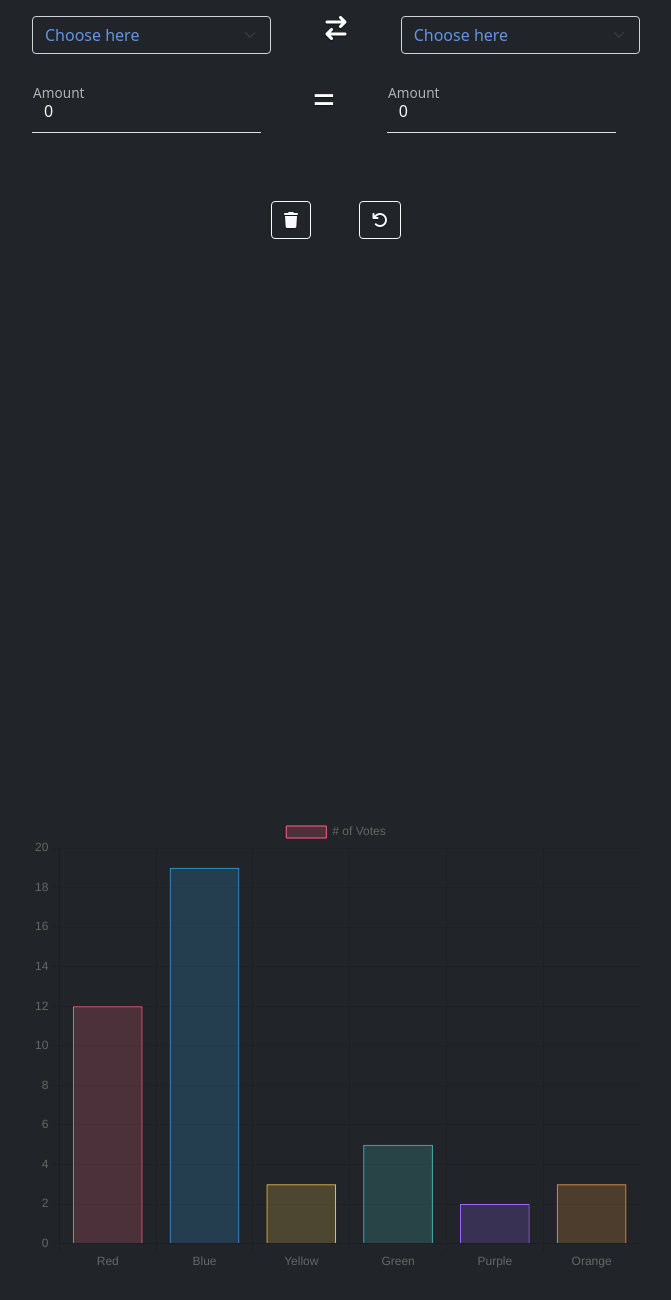
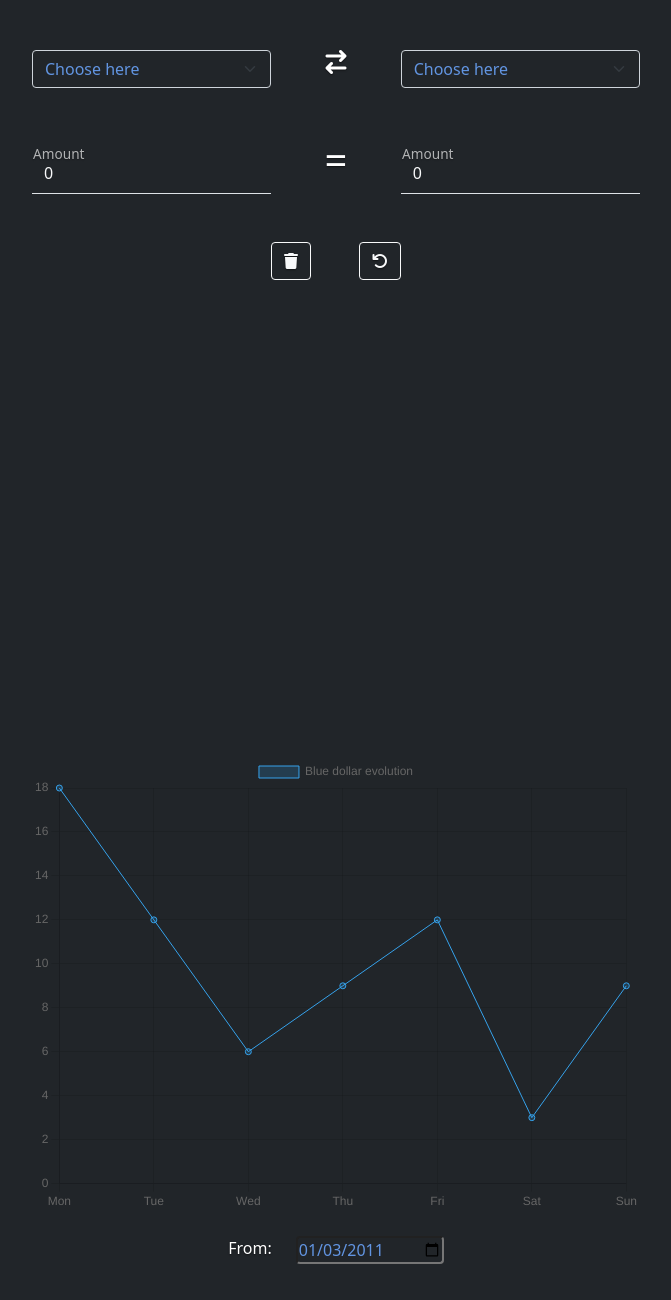
Before and after one commit to ZekeScript/do-now, a website: page pages/converter.html in a window 1280 px wide. Shown: the part 240-1540 px from the top of the page, without its empty margins (304-975 px from the left). Drawn offline with nearby package versions, Linux system fonts and the light colour scheme; no server answers.

Commit message:
historic graph from blue dollar

```diff
--- a/css/main.css
+++ b/css/main.css
@@ -25,9 +25,7 @@ body {
 /*
  * Header
  */
-header {
-	margin: 0 30rem 0 30rem;
-}
+
 
 .nav-masthead .nav-link {
 	padding: 0.25rem 0;
@@ -77,6 +75,15 @@ input[type=number]::-webkit-outer-spin-button {
 
 input[type=number] { -moz-appearance:textfield; }
 
+input[type=date] {
+	border-radius: 4px;
+}
+input[type=date]:focus {
+	border-color: #6295e2 !important;
+	box-shadow: 0 0 5px transparent !important;
+	transition: 300ms;
+}
+
 .rotate {
 	-webkit-animation: spin 300ms ease-in-out;
 	-moz-animation: spin 300ms ease-in-out;
@@ -106,7 +113,7 @@ input[type=number] { -moz-appearance:textfield; }
 
 .graphic {
 	height: 100vh;
-	padding: 15rem 0 15rem 0;
+	align-content: center;
 }
 
 /*
--- a/css/main2.css
+++ /dev/null
@@ -1,3 +0,0 @@
-* {
-	border: solid red;
-}
--- a/pages/converter.html
+++ b/pages/converter.html
@@ -8,7 +8,11 @@
     <link rel="shortcut icon" href="../images/favicon.ico" />
 
     <!-- Toastify -->
-	  <link rel="stylesheet" type="text/css" href="https://cdn.jsdelivr.net/npm/toastify-js/src/toastify.min.css">
+    <link
+      rel="stylesheet"
+      type="text/css"
+      href="https://cdn.jsdelivr.net/npm/toastify-js/src/toastify.min.css"
+    />
 
     <!-- Font Awesome -->
     <script
@@ -30,9 +34,8 @@
   </head>
   <body class="d-flex text-center text-white bg-dark">
     <div class="cover-container d-flex w-100 p-3 mx-auto flex-column">
-
       <!-- Navbar -->
-      <header class="mb-auto fixed-top p-3">
+      <header class="mb-auto">
         <div>
           <h3 class="float-md-start mb-0">
             <a
@@ -54,10 +57,11 @@
         </div>
       </header>
 
-      <main class="container px-3">
+      <main class="px-3">
         <!-- Currency selection -->
-        <section class="converter row justify-content-between">
-          <article class="col-5">
+        <section class="converter">
+          <article class="row justify-content-between mb-5">
+            <div class="col-5">
               <select
                 id="leftCurrency"
                 class="form-select bg-dark text-currency"
@@ -70,11 +74,14 @@
                 <option value="peso">Peso</option>
                 <option value="real">Real</option>
               </select>
-          </article>
-          <article id="btnRefresh" class="col-1 change btnRefreshClass">
-            <i id="cross" class="fa-solid fa-arrow-right-arrow-left fa-xl"></i>
-          </article>
-          <article class="col-5">
+            </div>
+            <div id="btnRefresh" class="col-1 change btnRefreshClass">
+              <i
+                id="cross"
+                class="fa-solid fa-arrow-right-arrow-left fa-xl"
+              ></i>
+            </div>
+            <div class="col-5">
               <select
                 id="rightCurrency"
                 class="form-select bg-dark text-currency"
@@ -87,6 +94,7 @@
                 <option value="peso">Peso</option>
                 <option value="real">Real</option>
               </select>
+            </div>
           </article>
 
           <!-- Amount -->
@@ -140,9 +148,14 @@
 
         <!-- Graphic -->
         <section class="graphic">
+          <article>
             <canvas id="blueGraph" width="400" height="300"></canvas>
+          </article>
+          <article class="d-flex justify-content-center mt-4">
+            <label class="pe-4" for="from-date">From:</label>
+            <input type="date" class="bg-dark text-currency" min="2011-01-03" value="2011-01-03" name="From" id="from-date">
+          </article>
         </section>
-
       </main>
 
       <footer class="text-white-50">
@@ -160,10 +173,13 @@
     <script src="../bootstrap-local/js/bootstrap.bundle.min.js"></script>
 
     <!-- Toastify -->
-	<script type="text/javascript" src="https://cdn.jsdelivr.net/npm/toastify-js"></script>
+    <script
+      type="text/javascript"
+      src="https://cdn.jsdelivr.net/npm/toastify-js"
+    ></script>
 
     <!-- Convert JS -->
-	<script src="../scripts/convert.js"></script>
+    <!-- <script src="../scripts/convert.js"></script> -->
 
     <!-- Graphics JS -->
     <script src="../scripts/graph.js"></script>
--- a/scripts/convert.js
+++ b/scripts/convert.js
@@ -1,6 +1,6 @@
 let amount, mainCurrency, secondaryCurrency, convertionRate, lastUpdate;
 
-const currencys = [];
+const Currencys = [];
 
 /**
  * Take the second API data and finish filling the "currencys" empty array
@@ -10,7 +10,7 @@ const getDollarBlue = (v6Euro, v6Real) => {
 	fetch(`https://api.bluelytics.com.ar/v2/latest`)
 	.then(res => res.json())
 	.then(data => {
-		currencys.push({
+		Currencys.push({
 			name: 'blue',
 			peso: data.blue.value_sell,
 			euro: v6Euro,
@@ -28,7 +28,7 @@ const getPeso = (v6Euro, v6Real, v6Dollar)	=>{
 	fetch(`https://api.bluelytics.com.ar/v2/latest`)
 	.then(res => res.json())
 	.then(data => {
-		currencys.push({
+		Currencys.push({
 			name: 'peso',
 			dollar: v6Dollar,
 			euro: v6Euro,
@@ -47,7 +47,7 @@ const getCurrencyValues = () => {
 	fetch(`https://v6.exchangerate-api.com/v6/af786ca433f2f75db62c2ccc/latest/BRL`)
 	.then(res => res.json())
 	.then(data => {
-		currencys.push({
+		Currencys.push({
 			name: 'real',
 			peso: data.conversion_rates.ARS,
 			dollar: data.conversion_rates.USD,
@@ -64,7 +64,7 @@ const getCurrencyValues = () => {
 	fetch(`https://v6.exchangerate-api.com/v6/af786ca433f2f75db62c2ccc/latest/USD`)
 	.then(res => res.json())
 	.then(data => {
-		currencys.push({
+		Currencys.push({
 			name: 'dollar',
 			peso: data.conversion_rates.ARS,
 			dollar: 1,
@@ -79,7 +79,7 @@ const getCurrencyValues = () => {
 	fetch(`https://v6.exchangerate-api.com/v6/af786ca433f2f75db62c2ccc/latest/EUR`)
 	.then(res => res.json())
 	.then(data => {
-		currencys.push({
+		Currencys.push({
 			name: 'euro',
 			peso: data.conversion_rates.ARS,
 			dollar: data.conversion_rates.USD,
@@ -125,7 +125,7 @@ function fromLeft() {
 		amount = leftInput.value;
 		secondaryCurrency = rightCurrency.value;
 		mainCurrency = leftCurrency.value;
-		mainCurrency = currencys.find(
+		mainCurrency = Currencys.find(
 			currency => currency.name === leftCurrency.value
 		);
 		convertionRate = mainCurrency[secondaryCurrency];
@@ -139,7 +139,7 @@ function fromRight() {
 		amount = rightInput.value;
 		secondaryCurrency = leftCurrency.value;
 		mainCurrency = rightCurrency.value;
-		mainCurrency = currencys.find(
+		mainCurrency = Currencys.find(
 			currency => currency.name === rightCurrency.value
 		);
 		convertionRate = mainCurrency[secondaryCurrency];
--- a/scripts/graph.js
+++ b/scripts/graph.js
@@ -1,35 +1,64 @@
-const ctx = document.getElementById('blueGraph').getContext('2d');
-const myChart = new Chart(ctx, {
-    type: 'bar',
-    data: {
-        labels: ['Red', 'Blue', 'Yellow', 'Green', 'Purple', 'Orange'],
-        datasets: [{
-            label: '# of Votes',
-            data: [12, 19, 3, 5, 2, 3],
+function getChart() {
+  async function fetchdata() {
+    const url = "https://api.bluelytics.com.ar/v2/evolution.json";
+    const res = await fetch(url);
+    // wait until the request has been completed
+    const datapoints = await res.json();
+    console.log(datapoints);
+    return datapoints;
+  }
+
+  fetchdata().then((datapoints) => {
+    const date = datapoints.slice(0).reverse().map(function (index) {
+      if (index.source == "Blue") {
+        return index.date;
+      }
+    });
+    const value = datapoints.slice(0).reverse().map(function (index) {
+      if (index.source == "Blue") {
+        return index.value_sell;
+      }
+    });
+
+    console.log(date);
+    console.log(value);
+    myChart.config.data.labels = date;
+    myChart.config.data.datasets[0].data = value;
+    myChart.update();
+  });
+}
+getChart();
+
+// setup
+const data = {
+  labels: ["Mon", "Tue", "Wed", "Thu", "Fri", "Sat", "Sun"],
+  datasets: [
+    {
+      label: "Blue dollar evolution",
+      data: [18, 12, 6, 9, 12, 3, 9],
       backgroundColor: [
-                'rgba(255, 99, 132, 0.2)',
-                'rgba(54, 162, 235, 0.2)',
-                'rgba(255, 206, 86, 0.2)',
-                'rgba(75, 192, 192, 0.2)',
-                'rgba(153, 102, 255, 0.2)',
-                'rgba(255, 159, 64, 0.2)'
+        "rgba(54, 162, 235, 0.2)",
       ],
       borderColor: [
-                'rgba(255, 99, 132, 1)',
-                'rgba(54, 162, 235, 1)',
-                'rgba(255, 206, 86, 1)',
-                'rgba(75, 192, 192, 1)',
-                'rgba(153, 102, 255, 1)',
-                'rgba(255, 159, 64, 1)'
+        "rgba(54, 162, 235, 1)",
       ],
-            borderWidth: 1
-        }]
+      borderWidth: 1,
     },
+  ],
+};
+
+// config
+const config = {
+  type: "line",
+  data,
   options: {
     scales: {
       y: {
-                beginAtZero: true
-            }
-        }
-    }
-});
+        beginAtZero: true,
+      },
+    },
+  },
+};
+
+// render init block
+const myChart = new Chart(document.getElementById("blueGraph"), config);
```
Also changed, not shown: index.html (+2 -3 lines). Lines whose indentation alone changed are shown as unchanged.
